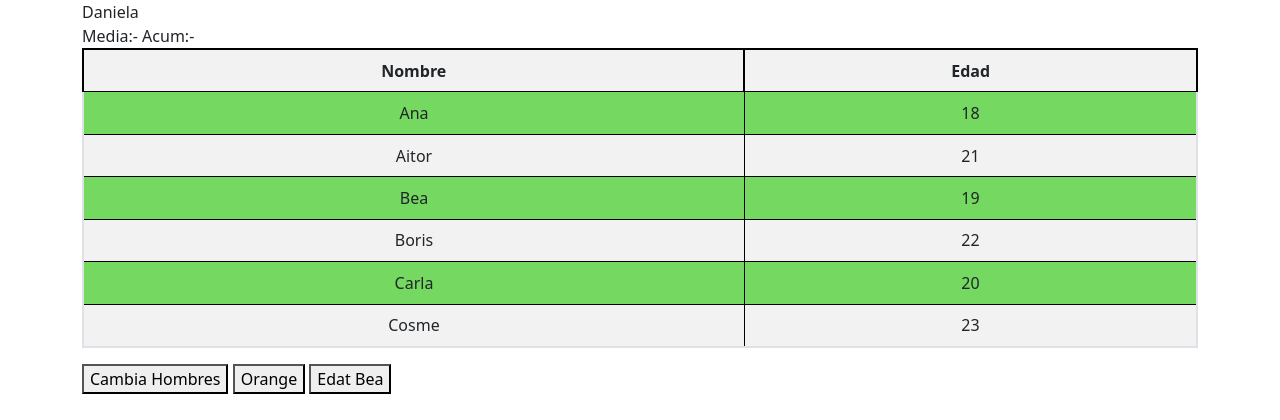
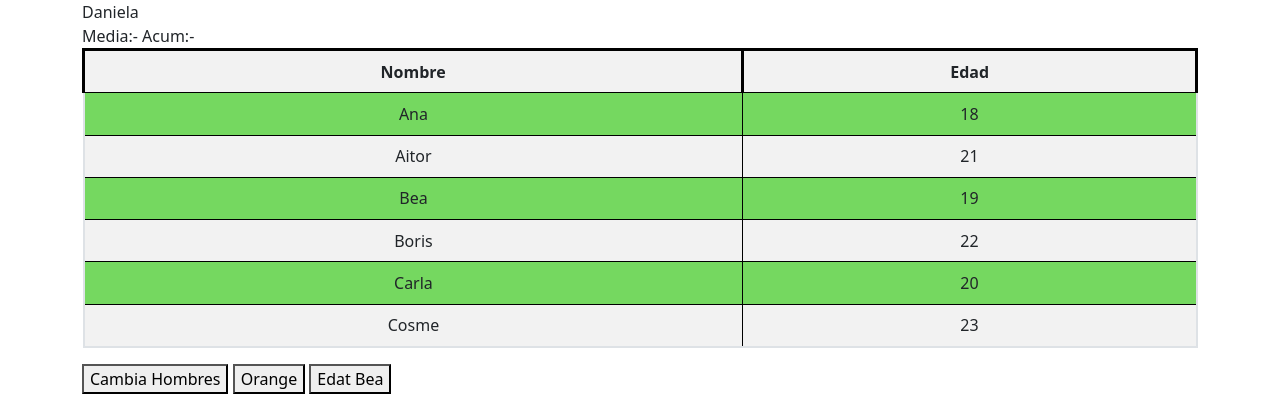
Before and after one commit to abailone93/abailone93.github.io, a PHP site: page /UI/selectores_prueba.html in a window 1280 px wide. Shown: the top 420 px of the page. Run offline with PHP 8.4, Linux system fonts and the light colour scheme.

Commit message:
update_20-12-2021

```diff
--- a/projecteEnBlanc/webEnBlanc/UI/estilos_selectores.css
+++ b/projecteEnBlanc/webEnBlanc/UI/estilos_selectores.css
@@ -10,5 +10,5 @@ tr td{
     border: 1px solid black;
 }
 th{
-    border: 2px solid black;
+    border: 3px solid black;
 }
--- a/projecteEnBlanc/webEnBlanc/UI/selectores.js
+++ b/projecteEnBlanc/webEnBlanc/UI/selectores.js
@@ -19,9 +19,14 @@ function orangePush(){
 }
 function edatBea(){
     //let selector4 = document.querySelectorAll('tr')
-    //jQuery('div.resultado').append(jQuery('tr[sexo*=mujer ~ td[Bea]'));
+    jQuery('div.resultado').append(jQuery('tr[sexo*=mujer > td[19]'));
     //jQuery('div.resultado').append('<td>19</td>');
     //let selector5 = document.querySelectorAll('div[.resultado]')
     //selector5.push("19,21");
+    //jQuery('tr[sexo*=mujer > td[19]').appendTo('.resultado');
     //let selectorazo;
+/*
+https://lenguajejs.com/javascript/dom/crear-elementos-dom/
+https://lenguajejs.com/javascript/dom/insertar-elementos-dom/
+*/
 }
```
